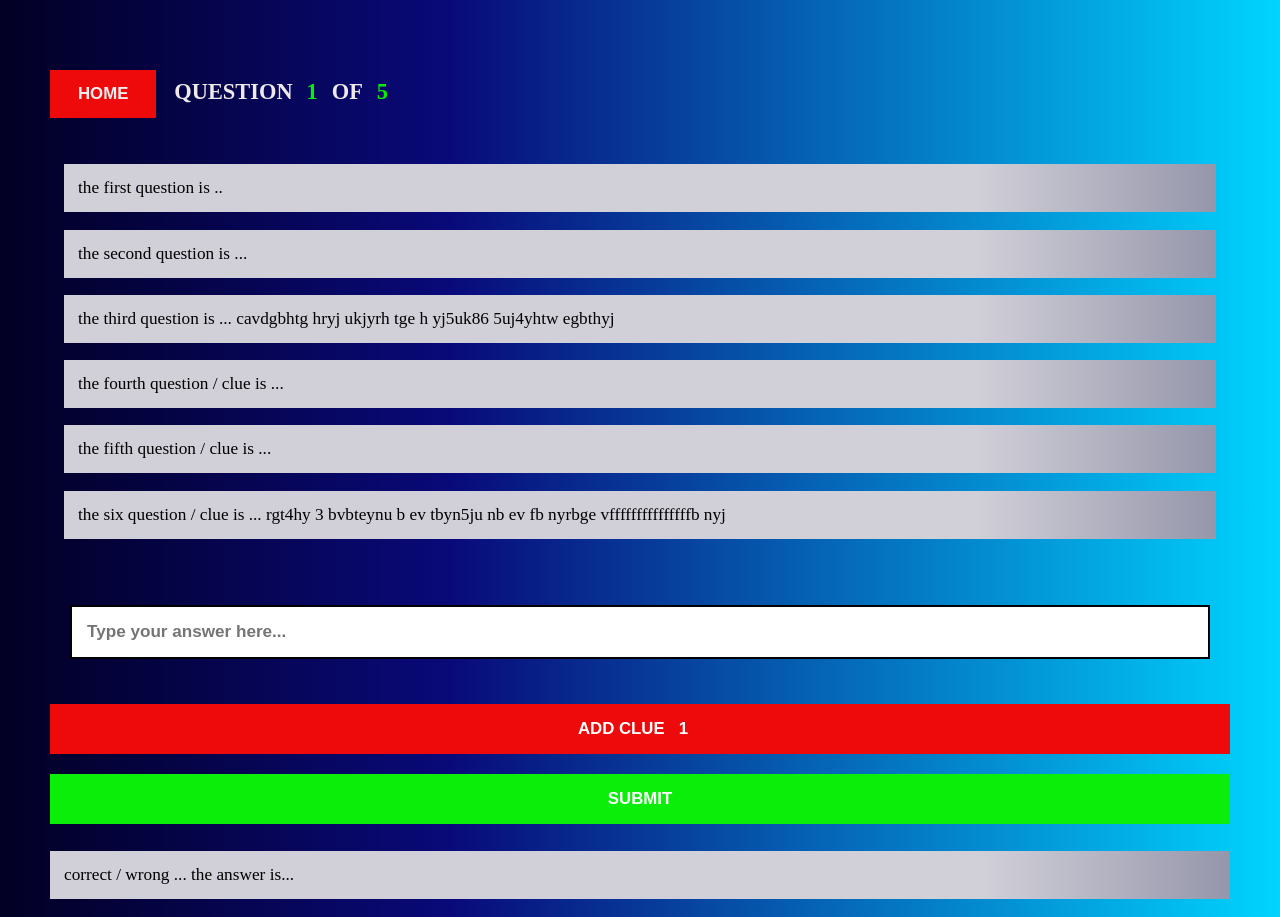
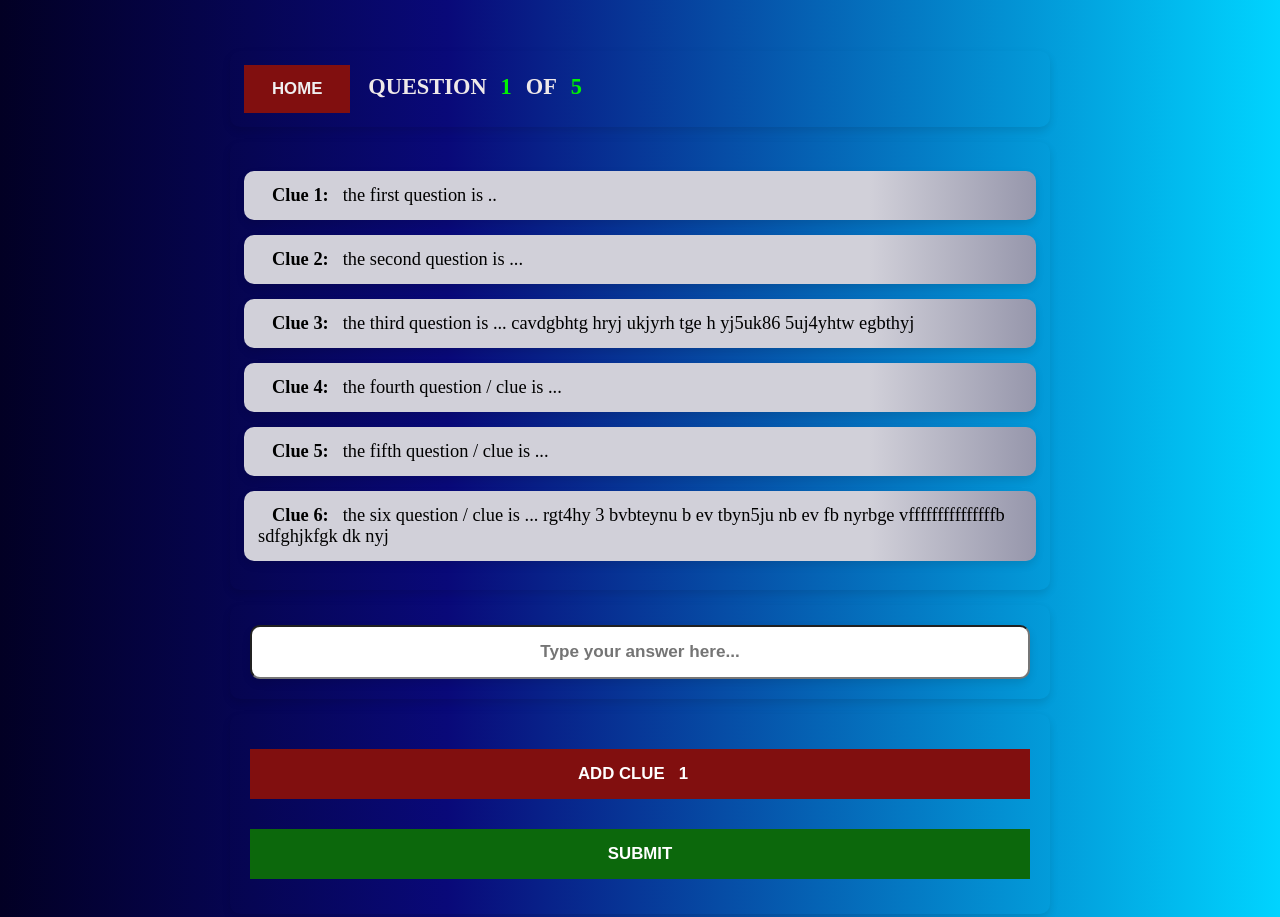
Before and after one commit to mymathspal/mymathspal.github.io, a plain HTML site: page quiz-questions/quiz.html in a window 1280 px wide. Shown: the top 917 px of the page. Drawn offline with Linux system fonts and the light colour scheme.

Commit message:
final polish for question page and leaderboard

```diff
--- a/leaderboard/styles.css
+++ b/leaderboard/styles.css
@@ -1,6 +1,6 @@
 body {
     font-family: Arial, sans-serif;
-    background-color: #f4f4f9;
+    background: linear-gradient(90deg, rgba(2, 0, 36, 1) 0%, rgba(9, 9, 121, 1) 35%, rgba(0, 212, 255, 1) 100%);
     margin: 0;
     padding: 0;
 }
@@ -9,10 +9,10 @@ body {
     width: 60%;
     margin: 50px auto;
     padding: 20px;
-    background-color: white;
+    background: #d1d0d9;
+    background: linear-gradient(90deg, rgba(209, 208, 217, 1) 79%, rgba(150, 150, 171, 1) 100%, rgba(0, 212, 255, 1) 100%);
+    box-shadow: 0 4px 8px rgba(0, 0, 0, 0.1);
     border-radius: 8px;
-    box-shadow: 0 4px 8px rgba(0, 0, 0, 0.1);
-
 }
 
 h1 {
--- a/quiz-questions/quiz.html
+++ b/quiz-questions/quiz.html
@@ -10,21 +10,24 @@
     <body>
         <div class="quiz-container">
             <button class="home-button"><a href="../index.html">HOME</a></button> <span class="number">QUESTION<span class="fnum">1</span>OF<span class="snum">5</span></span>
+        </div>
             <div class="question-box">
-                <p class="first-question">the first question is ..</p>
-                <p class="second-question">the second question is ...</p>
-                <p class="third-question">the third question is ... cavdgbhtg hryj ukjyrh tge h yj5uk86 5uj4yhtw egbthyj</p>
-                <p class="fourth-question">the fourth question / clue is ...</p>
-                <p class="fifth-question">the fifth question / clue is ...</p>
-                <p class="six-question">the six question / clue is ... rgt4hy  3 bvbteynu b ev tbyn5ju nb ev fb nyrbge vfffffffffffffffb  nyj</p>
+                <p class="first-question"><span class="clue-num">Clue 1:</span>the first question is ..</p>
+                <p class="second-question"><span class="clue-num">Clue 2:</span>the second question is ...</p>
+                <p class="third-question"><span class="clue-num">Clue 3:</span>the third question is ... cavdgbhtg hryj ukjyrh tge h yj5uk86 5uj4yhtw egbthyj</p>
+                <p class="fourth-question"><span class="clue-num">Clue 4:</span>the fourth question / clue is ...</p>
+                <p class="fifth-question"><span class="clue-num">Clue 5:</span>the fifth question / clue is ...</p>
+                <p class="six-question"><span class="clue-num">Clue 6:</span>the six question / clue is ... rgt4hy  3 bvbteynu b ev tbyn5ju nb ev fb nyrbge vfffffffffffffffb sdfghjkfgk dk nyj</p>
             </div>
 
-            <div class="answer-box">
+            <div id="answer-box">
                 <input type="text" id="answer" class="answer-input" placeholder="Type your answer here...">
             </div>
 
+            <div class="clue-submit">
             <button class="clue">  ADD  CLUE<span class="clue-number">1</span></button>
             <button class="submit">  SUBMIT  </button>
+            </div>
             <p>  correct / wrong ... the answer is...  </p>
         </div>
 
--- a/quiz-questions/styles.css
+++ b/quiz-questions/styles.css
@@ -8,13 +8,12 @@ body{
 }
 
 
-.quiz-container {
-    margin: 20px auto;
-}
-
-.question-box {
+.question-box,p , .quiz-container{
    /*border: 2px solid #000000;*/
-   margin: 15px auto;
+    margin: 15px auto;
+    border-radius: 10px;
+    box-shadow: 0 4px 8px rgba(0, 0, 0, 0.1);
+    max-width: 820px;
 }
 
 a{
@@ -25,7 +24,7 @@ a{
 }
 
 .home-button {
-    background-color: #ee0a0a;
+    background-color: #810f0f;
     border: none;
 }
 
@@ -39,10 +38,13 @@ a{
     color:#00f400
 }
 
-.answer-box {
+#answer-box, .clue-submit{
    /* border: 2px solid #000000; */
+    margin: 15px auto;
     padding:20px;
-    margin-bottom: 15px;
+    max-width: 820px;
+    box-shadow: 0 4px 8px rgba(0, 0, 0, 0.1);
+    border-radius: 10px;
 }
 
 .answer-input{
@@ -51,15 +53,19 @@ a{
     font-size: 1.07rem;
     font-weight: bold;
     color: #000000;
-    border: 2px solid #000000;
     box-sizing: border-box;
+    background-color: #ffffff;
+    text-align: center;
+    border-radius: 10px;
+    box-shadow: 0 4px 8px rgba(0, 0, 0, 0.1);
 }
 
 p{
     background-color: #F0F0F0;
-    font-size: 1.08rem;
+    font-size: 1.15rem;
     background: #d1d0d9;
     background: linear-gradient(90deg, rgba(209, 208, 217, 1) 79%, rgba(150, 150, 171, 1) 100%, rgba(0, 212, 255, 1) 100%);
+    box-shadow: 0 4px 8px rgba(0, 0, 0, 0.1);
 }
 
 
@@ -67,18 +73,22 @@ p{
     font-size: 1.05rem;
     font-weight: bold;
     width: 100%;
-    margin: 10px 0;
+    margin: 15px auto;
     padding: 15px;
     color: #FFFFFF;
     cursor: pointer;
 }
 
 .clue {
-    background-color: #ee0a0a;
+    background-color: #810f0f;
     border: none;
 }
 
 .submit {
-    background-color: #0aee0a;
+    background-color: #0c680c;
     border: none;
 }
+
+.clue-num{
+    font-weight: bold;
+}
```
